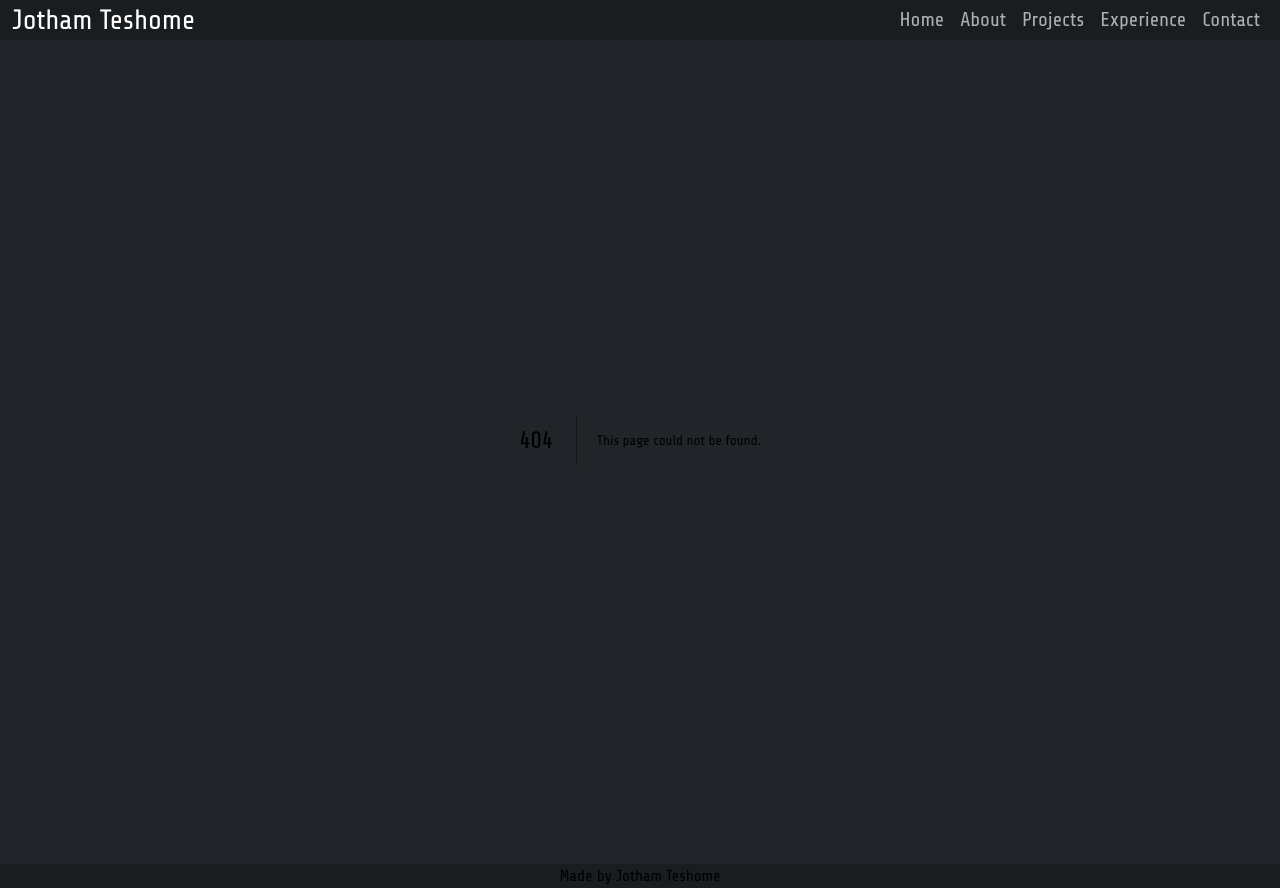
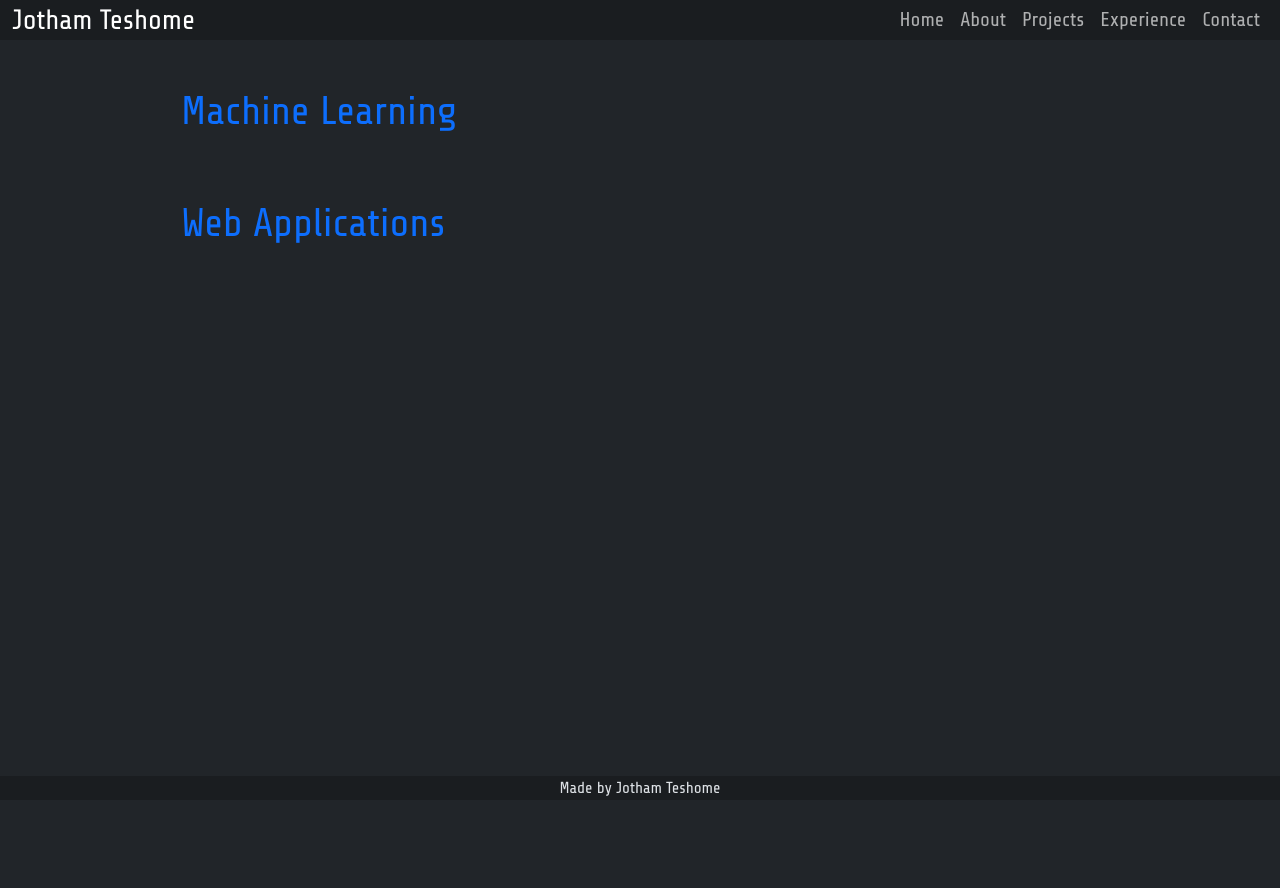
Before and after one commit to jothamteshome/NextJS-Portfolio-Website, a Next.js app: page /projects in a window 1280 px wide. Before the commit this address had no page. After the commit the page ends 800 px from the top, so only its background shows below. Built offline with nearby package versions, Linux system fonts and the light colour scheme.

Commit message:
Created a template to display projects on

```diff
--- /dev/null
+++ b/src/app/projects/page.js
@@ -0,0 +1,23 @@
+"use client"
+import Container from 'react-bootstrap/Container';
+import ContentSection from '@/components/ContentSection';
+
+
+
+/**
+ * Represents a Container containing my previous job experience and education
+ * @returns {JSX.Element} A container displaying an `Experiences` section and an `Education` section
+ */
+const ProjectsPage = function () {
+    return (
+        <Container className="d-flex flex-column w-75" fluid="lg">
+            <ContentSection section_title="Machine Learning">
+            </ContentSection>
+
+            <ContentSection section_title="Web Applications">
+            </ContentSection>
+        </Container>
+    );
+};
+
+export default ProjectsPage;
```
Also changed, not shown: src/app/projects/projects_page.module.scss (added).
